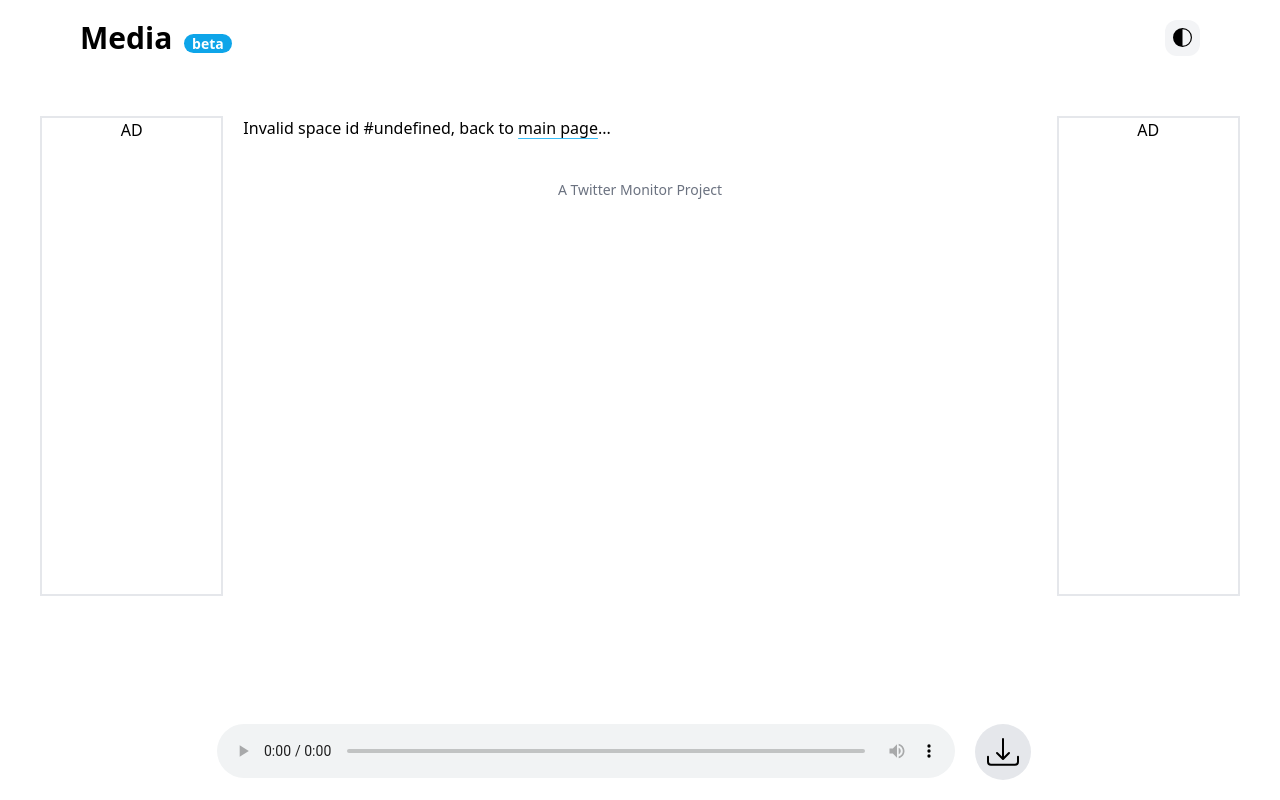
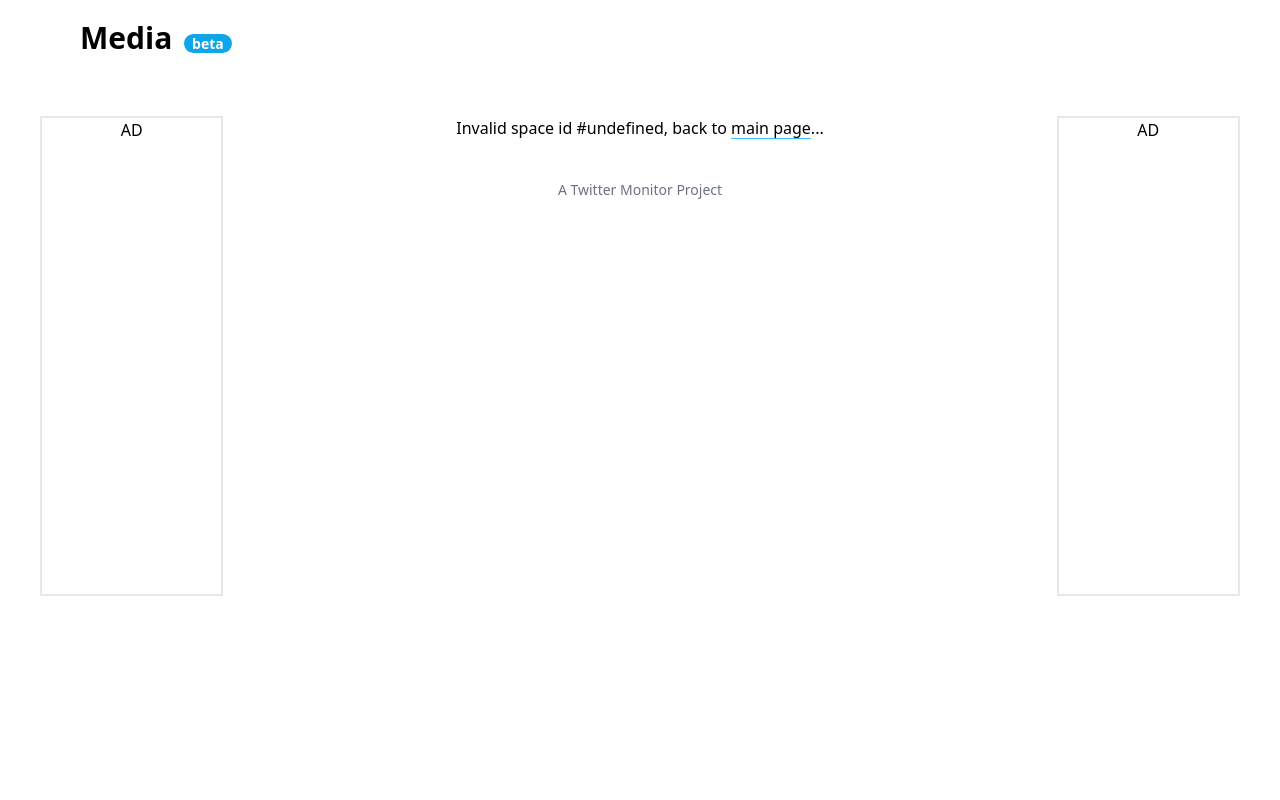
Before and after one commit to BANKA2017/twitter-media-downloader, a SvelteKit app: page /space in a window 1280 px wide. Built offline with nearby package versions, Linux system fonts and the light colour scheme.

Commit message:
fix: dark mode before mount fix: some typo update: layout add: adsense code add: download button for spaces

```diff
--- a/package.json
+++ b/package.json
@@ -18,6 +18,7 @@
         "@sveltejs/kit": "^1.20.4",
         "@types/cookie": "^0.5.1",
         "autoprefixer": "^10.4.14",
+        "daisyui": "latest",
         "postcss": "^8.4.25",
         "prettier": "^2.8.0",
         "prettier-plugin-svelte": "^2.10.1",
--- a/src/app.html
+++ b/src/app.html
@@ -5,6 +5,7 @@
         <link rel="icon" href="%sveltekit.assets%/icon.png" />
         <meta name="viewport" content="width=device-width" />
         %sveltekit.head%
+        <script >const d=localStorage.darkMode || '0';window.dark=d;const c=document.documentElement.classList;if((d==='0'&&window.matchMedia('(prefers-color-scheme: dark)').matches&&c.value==='')||(d==='2'&&c.value==='')){c.add('dark')}</script>
     </head>
     <body data-sveltekit-preload-data="hover">
         <div style="display: contents">%sveltekit.body%</div>
--- a/src/lib/components/DarkButton.svelte
+++ b/src/lib/components/DarkButton.svelte
@@ -1,12 +1,14 @@
 <script lang="ts">
     import { switchDarkMode, switchDarkModeAction } from '../share/DarkMode';
     import { browser } from '$app/environment';
+    import {onMount} from "svelte";
 
     let darkMode = globalThis.darkMode || '0';
     //get data from storage
-    if (browser) {
-        switchDarkModeAction(darkMode);
-    }
+
+    onMount(() => {
+      darkMode = localStorage.darkMode
+    })
 
     const switchDarkModeProxy = () => {
         darkMode = switchDarkMode(darkMode);
--- a/src/routes/+layout.svelte
+++ b/src/routes/+layout.svelte
@@ -1,14 +1,19 @@
 <script>
     import '../app.css';
     import DarkButton from '$lib/components/DarkButton.svelte';
+    import { PUBLIC_ADSENSE_PUB } from '$env/static/public';
 </script>
 
 <svelte:head>
     <title>Media</title>
     <meta name="description" content="Download tweet media in one point" />
+    {#if PUBLIC_ADSENSE_PUB}
+        <script async src={"https://pagead2.googlesyndication.com/pagead/js/adsbygoogle.js?client=" + PUBLIC_ADSENSE_PUB} crossorigin="anonymous"></script>
+    {/if}
+
 </svelte:head>
 
-<div id="main" class="dark:bg-black dark:text-white transition-colors min-h-[100vh]">
+<div id="main" class="dark:bg-black dark:text-white bg-white text-black min-h-[100vh]">
     <div class="flex justify-between py-5 lg:px-20 p-5">
         <a href="/" id="nav-title" class="text-3xl font-bold">
             Media <span class="ml-1 bg-sky-500 text-white text-sm px-2 rounded-full">beta</span>
@@ -16,7 +21,7 @@
         <DarkButton />
     </div>
 
-    <div class="grid grid-cols-12 p-3 md:p-10 gap-5">
+    <div class="grid grid-cols-12 p-3 md:p-10 gap-5 pb-48">
         <div class="col-span-12 md:col-span-2 text-center hidden md:block">
             <div id="ad-1" class=" border-2 h-[10rem] md:h-[60vh]">AD</div>
         </div>
--- a/src/routes/+page.svelte
+++ b/src/routes/+page.svelte
@@ -49,7 +49,7 @@
 <div class="rounded-xl bg-gray-200 dark:bg-gray-800 p-3 mb-5">
     <h3 class="text-2xl font-bold">How to...</h3>
     <p>
-        Input <abbr title="e.g. 1601692766257709056">tweet id</abbr> /
+        Place <abbr title="e.g. 1601692766257709056">tweet id</abbr> /
         <abbr title="e.g. https://twitter.com/Twitter/status/1601692766257709056">link</abbr>
         / <abbr title="e.g. 1LyxBqqpkPpJN">space id</abbr> /
         <abbr title="e.g. https://twitter.com/i/spaces/1LyxBqqpkPpJN">space link</abbr>
--- a/src/routes/space/+page.svelte
+++ b/src/routes/space/+page.svelte
@@ -7,6 +7,7 @@
     import { beforeNavigate } from '$app/navigation';
     let metaData;
     let m3u8Prefix = '';
+    let m3u8Str = ''
     let count = 0;
     let firstTimeCursor = 0;
 
@@ -28,7 +29,6 @@
     const sourceOpen = async () => {
         count = 0
         for (const index in metaData.manifest.segments.slice(indexPrefix, thread + indexPrefix)) {
-            count++;
             const segment = metaData.manifest.segments[index];
             fetchChunkWorker.postMessage({
                 uri: PUBLIC_BASEPATH + '/media/proxy/' + m3u8Prefix + segment.uri,
@@ -92,7 +92,7 @@
             return;
         }
         try {
-            const m3u8Str = await (
+            m3u8Str = await (
                 await fetch(
                     `${PUBLIC_BASEPATH}/media/proxy/${link.replace(/http(?:s):\/\//g, '')}`,
                     {
@@ -217,6 +217,7 @@
 </script>
 
 {#if loadingStatus}
+    <div class="flex justify-center">
         {#if loadingStatus === 'error'}
             <div>
                 Invalid space id #{searchParams.id}, back to
@@ -232,6 +233,7 @@
                 loading space {loadingStatus} #{searchParams.id}...
             </div>
         {/if}
+    </div>
 {/if}
 
 {#if !loadingStatus && spaceInfo?.data?.id}
@@ -290,7 +292,7 @@
                                 </svg>
                             </div>
                             <img
-                                class="rounded-full w-[50px]"
+                                class="rounded-full w-[50px] h-[50px] bg-gray-500"
                                 src={PUBLIC_BASEPATH + '/media/proxy/' + (user.avatar || user.ProfileUrl).replace('_normal.', '.').replace(/http(?:s|):\/\//g, '')}
                                 alt={user.display_name || user.UserName}
                             />
@@ -303,35 +305,54 @@
     {/if}
 {/if}
 
-<div class={'fixed left-0 bottom-5 w-full grid grid-cols-12 gap-5 '}>
-    <div class="col-span-11 md:col-span-7 md:col-start-3">
-        <audio {src} controls class="w-full" />
-    </div>
-    <div class="col-span-1 md:col-span-1">
+<div class={'fixed left-0 bottom-5 w-full p-3 ' + (src ? '' : 'hidden')}>
+    <div class="gap-3 mb-3">
         <button
-            class="transition-colors bg-gray-200 hover:bg-gray-300 dark:bg-gray-800 dark:hover:bg-gray-700 rounded-full p-3 h-14"
+                class="transition-colors bg-gray-200 hover:bg-gray-300 dark:bg-gray-800 dark:hover:bg-gray-700 rounded-full p-3"
+                on:click={() => {
+                Download(
+                    `data:text/plain;charset=utf-8,${JSON.stringify(spaceInfo.data)}`,
+                    `${spaceInfo.data.title.replaceAll(' ', '_')}_${spaceInfo.data.id}_space_info.json`
+                );
+            }}
+        >
+            Space info
+        </button>
+        <button
+                class="transition-colors bg-gray-200 hover:bg-gray-300 dark:bg-gray-800 dark:hover:bg-gray-700 rounded-full p-3"
+                on:click={() => {
+                Download(
+                    `data:text/plain;charset=utf-8,${JSON.stringify(frameInfoList)}`,
+                    `${spaceInfo.data.title.replaceAll(' ', '_')}_${spaceInfo.data.id}_frame_info.json`
+                );
+            }}
+        >
+            Frame info
+        </button>
+        <button
+                class="transition-colors bg-gray-200 hover:bg-gray-300 dark:bg-gray-800 dark:hover:bg-gray-700 rounded-full p-3"
+                on:click={() => {
+                Download(
+                    `data:text/plain;charset=utf-8,${encodeURIComponent(m3u8Str)}`,
+                    `${spaceInfo.data.title.replaceAll(' ', '_')}_${spaceInfo.data.id}_m3u8.m3u8`
+                );
+            }}
+        >
+            M3U8
+        </button>
+        <button
+                class="transition-colors bg-gray-200 hover:bg-gray-300 dark:bg-gray-800 dark:hover:bg-gray-700 rounded-full p-3"
                 on:click={() => {
                 Download(
                     src,
-                    `${spaceInfo.data.title.replaceAll(' ', '_')}_${spaceInfo.data.id}.aac`
+                    `${spaceInfo.data.title.replaceAll(' ', '_')}_${spaceInfo.data.id}_audio.aac`
                 );
             }}
         >
-            <svg
-                xmlns="http://www.w3.org/2000/svg"
-                width="100%"
-                height="100%"
-                fill="currentColor"
-                class="bi bi-download"
-                viewBox="0 0 16 16"
-            >
-                <path
-                    d="M.5 9.9a.5.5 0 0 1 .5.5v2.5a1 1 0 0 0 1 1h12a1 1 0 0 0 1-1v-2.5a.5.5 0 0 1 1 0v2.5a2 2 0 0 1-2 2H2a2 2 0 0 1-2-2v-2.5a.5.5 0 0 1 .5-.5z"
-                />
-                <path
-                    d="M7.646 11.854a.5.5 0 0 0 .708 0l3-3a.5.5 0 0 0-.708-.708L8.5 10.293V1.5a.5.5 0 0 0-1 0v8.793L5.354 8.146a.5.5 0 1 0-.708.708l3 3z"
-                />
-            </svg>
+            Audio
         </button>
     </div>
+    <div class="w-full">
+        <audio {src} controls class="w-full" />
     </div>
+</div>
--- a/src/routes/tweet/+page.svelte
+++ b/src/routes/tweet/+page.svelte
@@ -108,6 +108,12 @@
                         {/if}
                     {/each}
                 </div>
+                <details class="collapse bg-gray-200 dark:bg-gray-800 transition-colors">
+                    <summary class="collapse-title text-xl font-medium hover:bg-gray-300 dark:hover:bg-gray-700">>_ Meta data</summary>
+                    <div class="collapse-content overflow-x-scroll bg-gray-800 p-3">
+                        <pre class="rounded-xl text-white">{JSON.stringify(mediaData.data, null, 4)}</pre>
+                    </div>
+                </details>
             </div>
         {/if}
     </div>
--- a/tailwind.config.js
+++ b/tailwind.config.js
@@ -5,5 +5,8 @@ export default {
     theme: {
         extend: {}
     },
-    plugins: [require('@tailwindcss/forms')]
+    daisyui: {
+        themes: ["light", "dark"],
+    },
+    plugins: [require('@tailwindcss/forms'), require("daisyui")]
 };
```
Also changed, not shown: .yarnrc.yml (added), 1 other file (tests, documents, lock files or other folders). Lines whose indentation alone changed are shown as unchanged.
